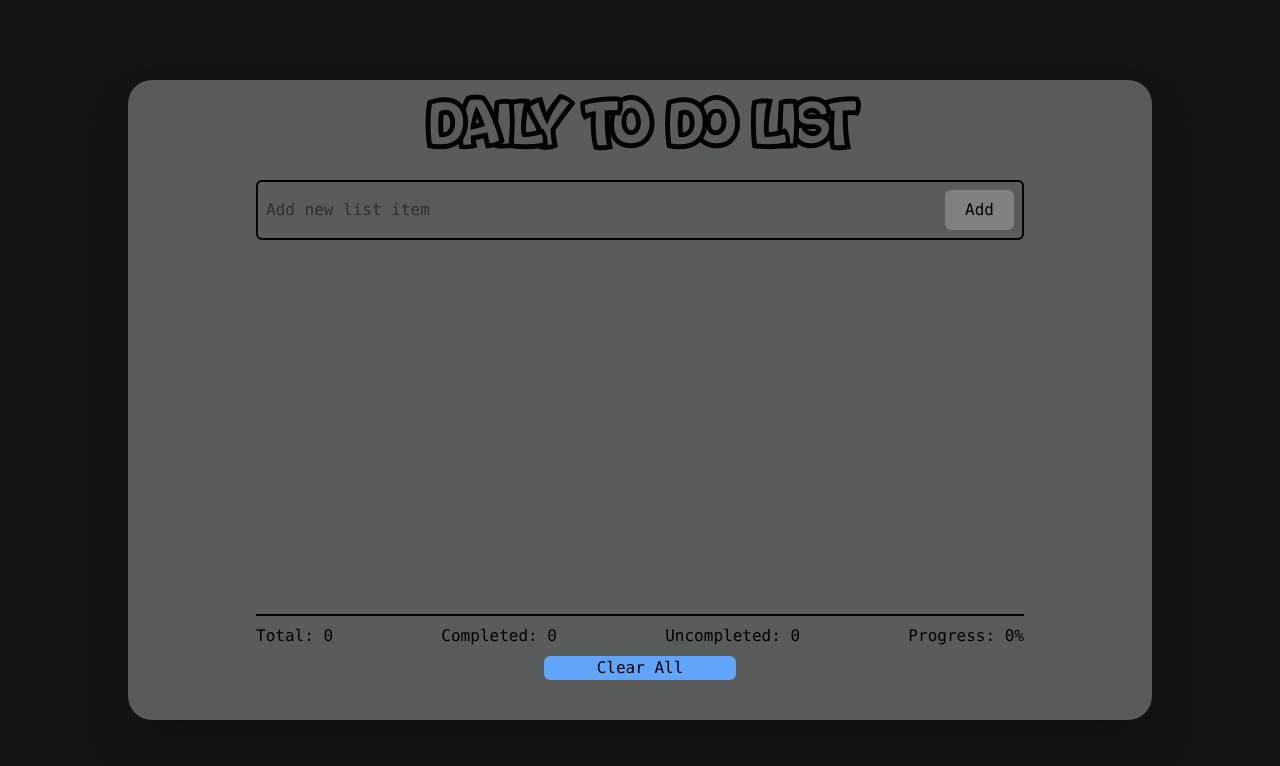
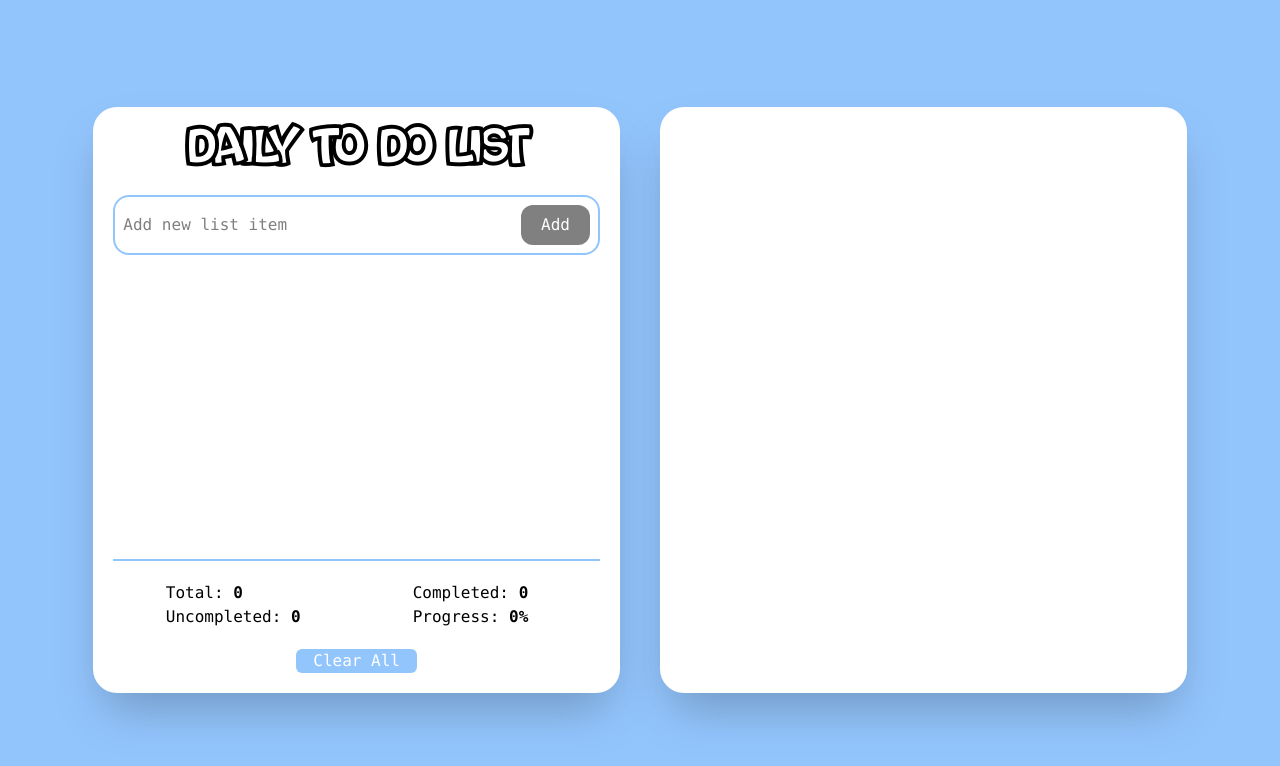
Before and after one commit to Fouji5131/daily-to-do-list, a React (Create React App) app: page / in a window 1280 px wide. Shown: the top 766 px of the page. Built offline with nearby package versions, Linux system fonts and the light colour scheme.

Commit message:
UI Updated

```diff
--- a/src/App.js
+++ b/src/App.js
@@ -25,6 +25,20 @@ function App() {
         backgroundColor: "gray",
       }
     : {};
+
+  // Load tasks from localStorage on initial render
+  useEffect(() => {
+    const savedItems = localStorage.getItem("items");
+    if (savedItems) {
+      setItems(JSON.parse(savedItems));
+    }
+  }, []);
+
+  // Save tasks to localStorage whenever it changes
+  useEffect(() => {
+    localStorage.setItem("items", JSON.stringify(items));
+    console.log(items);
+  }, [items]);
 
   const handleFormSubmit = (event) => {
     event.preventDefault();
@@ -103,17 +117,17 @@ function App() {
   };
 
   return (
-    <div className="w-screen h-screen flex items-center justify-center bg-light-blue">
+    <div className="w-screen h-screen flex items-center justify-center  bg-blue-300">
       <Card>
-        <div className="space-y-5 h-full">
-          <h1 className="font-bold text-3xl sm:text-4xl xl:text-6xl text-center font-bouncy">
+        <div className="flex flex-col justify-between w-full h-full xl:w-1/2 font-mono p-5 rounded-3xl shadow-2xl bg-white">
+          <div className="space-y-5">
+            <h1 className="font-bold text-3xl sm:text-4xl xl:text-5xl text-center font-bouncy ">
               Daily To Do List
             </h1>
 
-          <div className="flex flex-col justify-between h-5/6 space-y-5 font-mono">
             <form
               onSubmit={handleFormSubmit}
-              className="flex justify-between p-1 xl:p-2 border-2 border-black rounded-md space-x-5"
+              className="flex justify-between p-1 xl:p-2 border-2 border-blue-300 rounded-2xl space-x-5"
             >
               <input
                 className="w-3/4 focus:outline-none bg-transparent placeholder:text-black/50"
@@ -123,7 +137,7 @@ function App() {
                 placeholder="Add new list item"
               />
               <button
-                className="px-2 py-1 xl:px-5 xl:py-2 rounded-md bg-blue-400 text-black"
+                className="px-2 py-1 xl:px-5 xl:py-2 rounded-xl bg-blue-300 text-white"
                 style={buttonStyle}
                 type="submit"
                 disabled={isDisabled}
@@ -131,21 +145,50 @@ function App() {
                 Add
               </button>
             </form>
+          </div>
+
+          <div className="flex flex-col items-center space-y-5 text-black">
+            <div className="w-full border-b-2 border-blue-300"></div>
+            <div className="">
+              <div className="grid md:grid-cols-2 md:gap-x-28">
+                <h1>
+                  Total: <span className="font-bold">{noOfItems}</span>
+                </h1>
+                <h1>
+                  Completed: <span className="font-bold">{noOfCompleted}</span>
+                </h1>
+                <h1>
+                  Uncompleted:{" "}
+                  <span className="font-bold">{noOfUnCompleted}</span>
+                </h1>
+                <h1>
+                  Progress: <span className="font-bold">{progress}%</span>
+                </h1>
+              </div>
+            </div>
+            <button
+              className="w-2/4 xl:w-1/4 py-0 xl:px-2 xl:py-0 rounded-md bg-blue-300 text-white hover:scale-125"
+              onClick={deleteAllToDos}
+            >
+              Clear All
+            </button>
+          </div>
+        </div>
 
         <div
-              className="flex flex-col h-full overflow-y-auto overflow-x-auto"
+          className="flex flex-col overflow-y-auto overflow-x-auto w-full h-full xl:w-1/2 p-5 rounded-3xl shadow-2xl bg-white"
           style={
             {
               // boxShadow: "inset 0px 0px 36px 0px rgba(0, 0, 0, 0.3)",
             }
           }
         >
-              <ul className="space-y-1 xl:space-y-2 ">
+          <ul className=" space-y-4">
             {items.map((item, index) => {
               return (
                 <li
                   key={index}
-                      className="flex justify-between px-3 py-2  bg-white/10 rounded-md"
+                  className="flex justify-between px-3 py-5 w-full rounded-2xl shadow-lg bg-blue-300"
                 >
                   {editId === item.id ? (
                     <div className="flex justify-between w-full">
@@ -180,7 +223,7 @@ function App() {
                           type="checkbox"
                           checked={item.completed}
                           onChange={() => handleCheckboxClick(item.id)}
-                              className="accent-green-500 h-5 w-5 xl:h-6 xl:w-6 mr-2 rounded-2xl"
+                          className="accent-white h-5 w-5 xl:h-6 xl:w-6 mr-2 rounded-xl"
                         />
                         <h1
                           // className={testCheck(item)}
@@ -217,24 +260,6 @@ function App() {
             })}
           </ul>
         </div>
-
-            <div className="flex flex-col items-center space-y-2 text-black">
-              <div className="w-full border-b-2 border-black"></div>
-              <div className="w-full flex flex-col sm:flex-row justify-between ">
-                <h1>Total: {noOfItems}</h1>
-                <h1>Completed: {noOfCompleted}</h1>
-                <h1>Uncompleted: {noOfUnCompleted}</h1>
-                <h1>Progress: {progress}%</h1>
-              </div>
-              <button
-                className="w-1/4 py-0 xl:px-2 xl:py-0 rounded-md bg-blue-400 hover:scale-125"
-                onClick={deleteAllToDos}
-              >
-                Clear All
-              </button>
-            </div>
-          </div>
-        </div>
       </Card>
     </div>
   );
--- a/src/components/ui/card.js
+++ b/src/components/ui/card.js
@@ -2,7 +2,7 @@ import React from "react";
 
 const Card = (props) => {
   return (
-    <div className="w-3/4 xl:w-4/5 h-4/5 bg-white/30 rounded-3xl  shadow-2xl px-5 xl:px-32 py-5">
+    <div className="flex flex-col xl:flex-row items-center space-y-10 xl:space-x-10 xl:space-y-0  w-full h-full p-10 xl:w-11/12 xl:h-5/6">
       {props.children}
     </div>
   );
```
Lines whose indentation alone changed are shown as unchanged.
